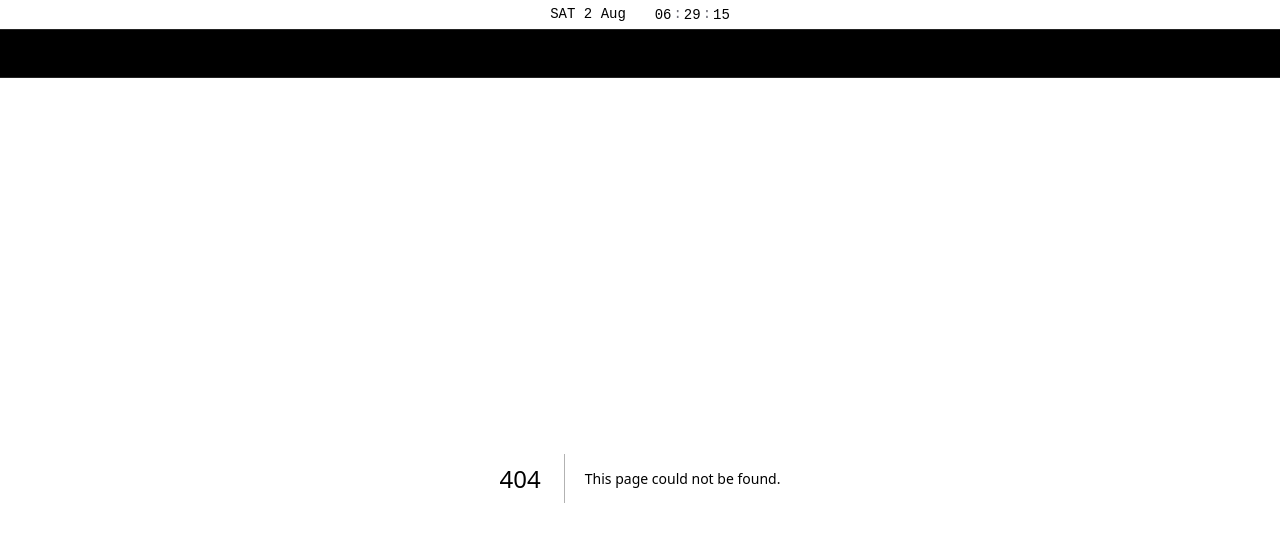
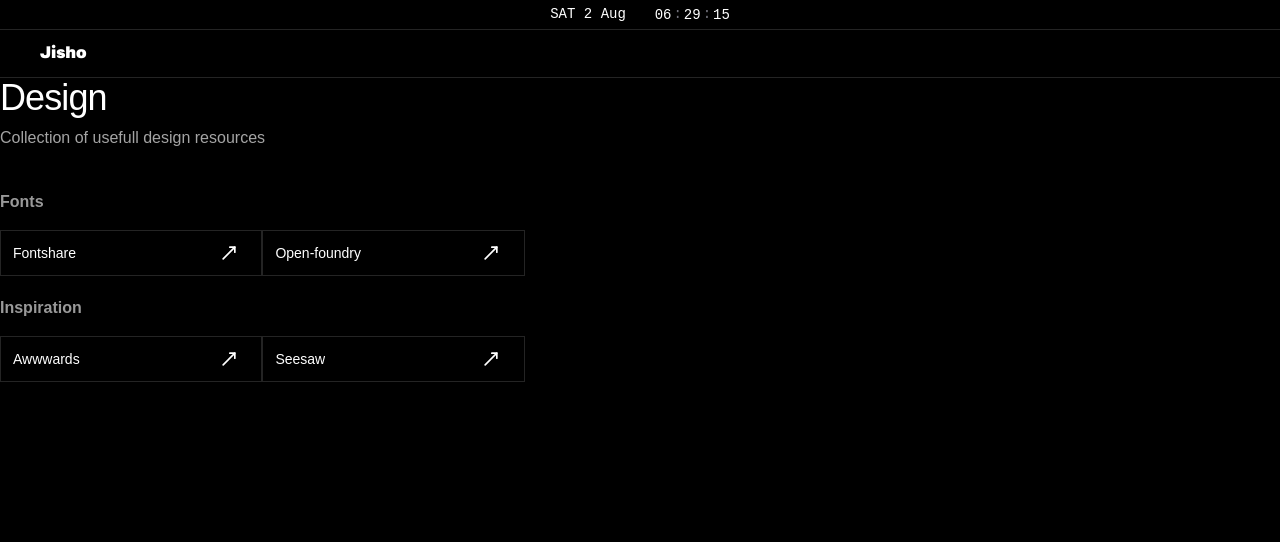
Before and after one commit to Yash0z/Jisho, a Next.js app: page /collectables/design in a window 1280 px wide. Before the commit this address had no page. Shown: the top 542 px of the page. Built offline with nearby package versions, Linux system fonts and the light colour scheme; a web font is replaced by a local one.

Commit message:
section anchor

```diff
--- /dev/null
+++ b/app/collectables/design/page.tsx
@@ -0,0 +1,32 @@
+import { DesignMD } from "@/app/options";
+import Crates from "@/components/Crates";
+
+export default function Design() {
+	console.log("Full DesignMD object:", DesignMD);
+	console.log("DesignMD.crate1:", DesignMD.category_1);
+	console.log("DesignMD.crate2:", DesignMD.category_2);
+	console.log("DesignMD.collectionId:", DesignMD.collectionId);
+
+	return (
+		<>
+			<div className='mb-10'>
+				<h1 className='scroll-m-20  text-4xl  tracking-tight text-balance mb-2'>
+					Design
+				</h1>
+				<h2 className='text-muted-foreground  font-nacelle'>
+					Collection of usefull design resources
+				</h2>
+			</div>
+			<div className=''>
+				<Crates
+					collectionId={DesignMD.collectionId}
+					categoryName={DesignMD.category_1}
+				/>
+				<Crates
+					collectionId={DesignMD.collectionId}
+					categoryName={DesignMD.category_2}
+				/>
+			</div>
+		</>
+	);
+}
--- a/components/Crates.tsx
+++ b/components/Crates.tsx
@@ -23,12 +23,14 @@ export default function Crates({
 	const crates = Crates?.[categoryName as CratesKeys];
 
 	if (!crates) {
-		return <div>No crates found for category: {categoryName}</div>;
+		return ;
 	}
 	const CName = categoryName.charAt(0).toUpperCase() + categoryName.slice(1);
 	return (
 		<div className='mb-5'>
-			<h1 className='text-foreground/60 font-bold mb-4'>{CName}</h1>
+			<h1 id={categoryName} className='text-foreground/60 font-bold mb-4'>
+				{CName}
+			</h1>
 			<div className='grid grid-cols-4 w-[82%] '>
 				{crates.map((site, index) => (
 					<LinkLabel key={index} sitename={site.name} url={site.link} />
--- a/components/streaming/scomp.tsx
+++ /dev/null
@@ -1,50 +0,0 @@
-"use client";
-import { MoveUpRight } from "lucide-react";
-
-// Function to get favicon from URL
-const getFaviconUrl = (url: string) => {
-	try {
-		const domain = new URL(url).hostname;
-		return `https://www.google.com/s2/favicons?domain=${domain}&sz=32`;
-	} catch {
-		return null;
-	}
-};
-
-export default function Scomp() {
-	// Example data - replace with your actual streaming sites
-	const streamingSites = [
-		{ name: "Netflix", url: "https://netflix.com" },
-		{ name: "YouTube", url: "https://youtube.com" },
-		{ name: "Twitch", url: "https://twitch.tv" },
-		{ name: "Disney+", url: "https://disneyplus.com" },
-		{ name: "Hulu", url: "https://hulu.com" },
-		{ name: "Prime Video", url: "https://primevideo.com" },
-	];
-
-	return (
-		<div className='grid grid-cols-5 '>
-			{streamingSites.map((site, index) => (
-            <div
-               key={index}
-               className=' min-h-12 p-2 flex items-center justify-around gap-4  cursor-pointer border'
-            >
-               <img
-                  src={getFaviconUrl(site.url) || "/default-favicon.png"}
-                  alt={`${site.name} favicon`}
-                  width={24}
-                  height={24}
-                  className='flex-shrink-0'
-                  onError={(e) => {
-                     e.currentTarget.style.display = "none";
-                  }}
-               />
-               <span className='text-base truncate'>{site.name}</span>
-               <div className='w-fit p-2 h-full'>
-                  <MoveUpRight size={20} />
-               </div>
-            </div>
-			))}
-		</div>
-	);
-}
```
Also changed, not shown: components/design/dcomp.tsx (added).
